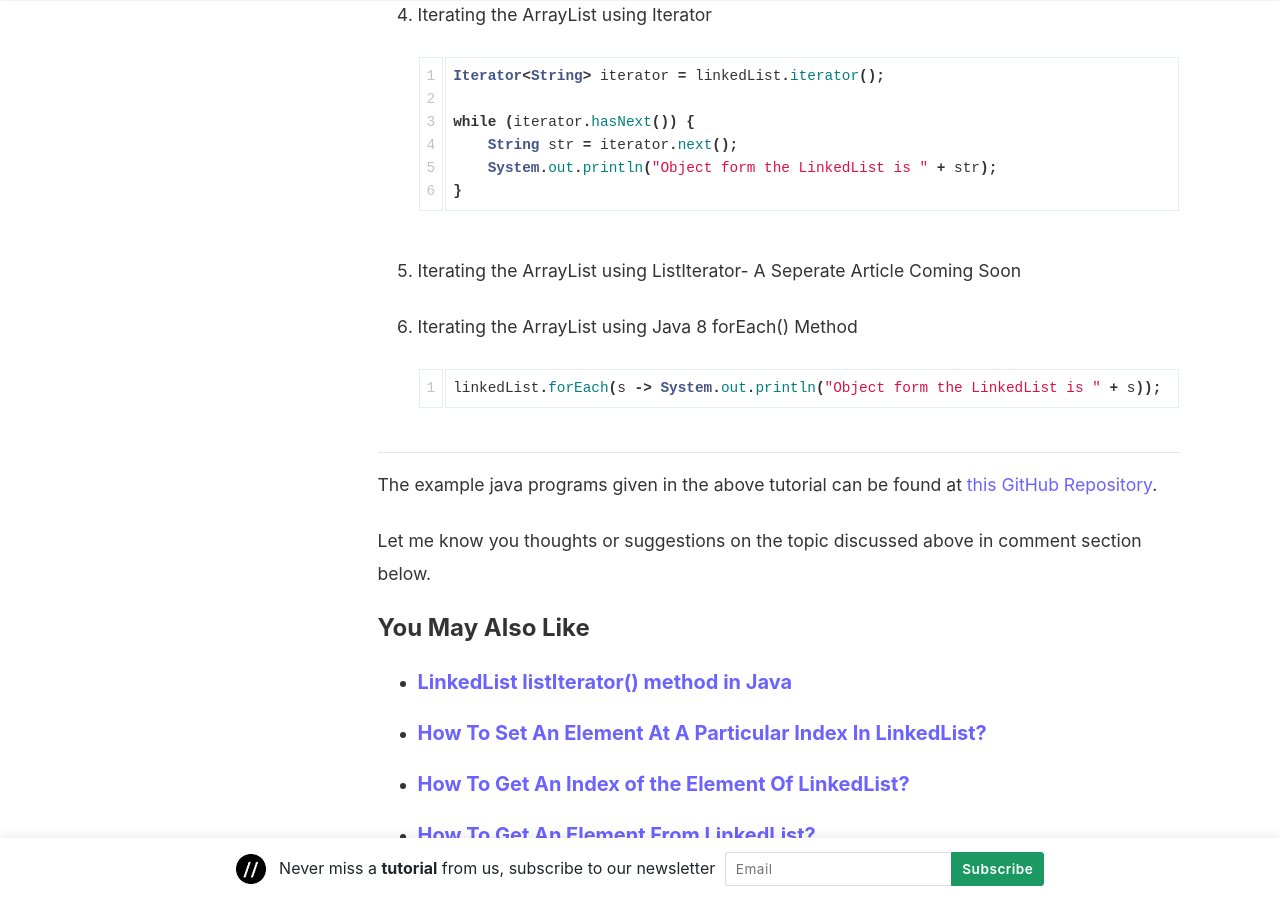
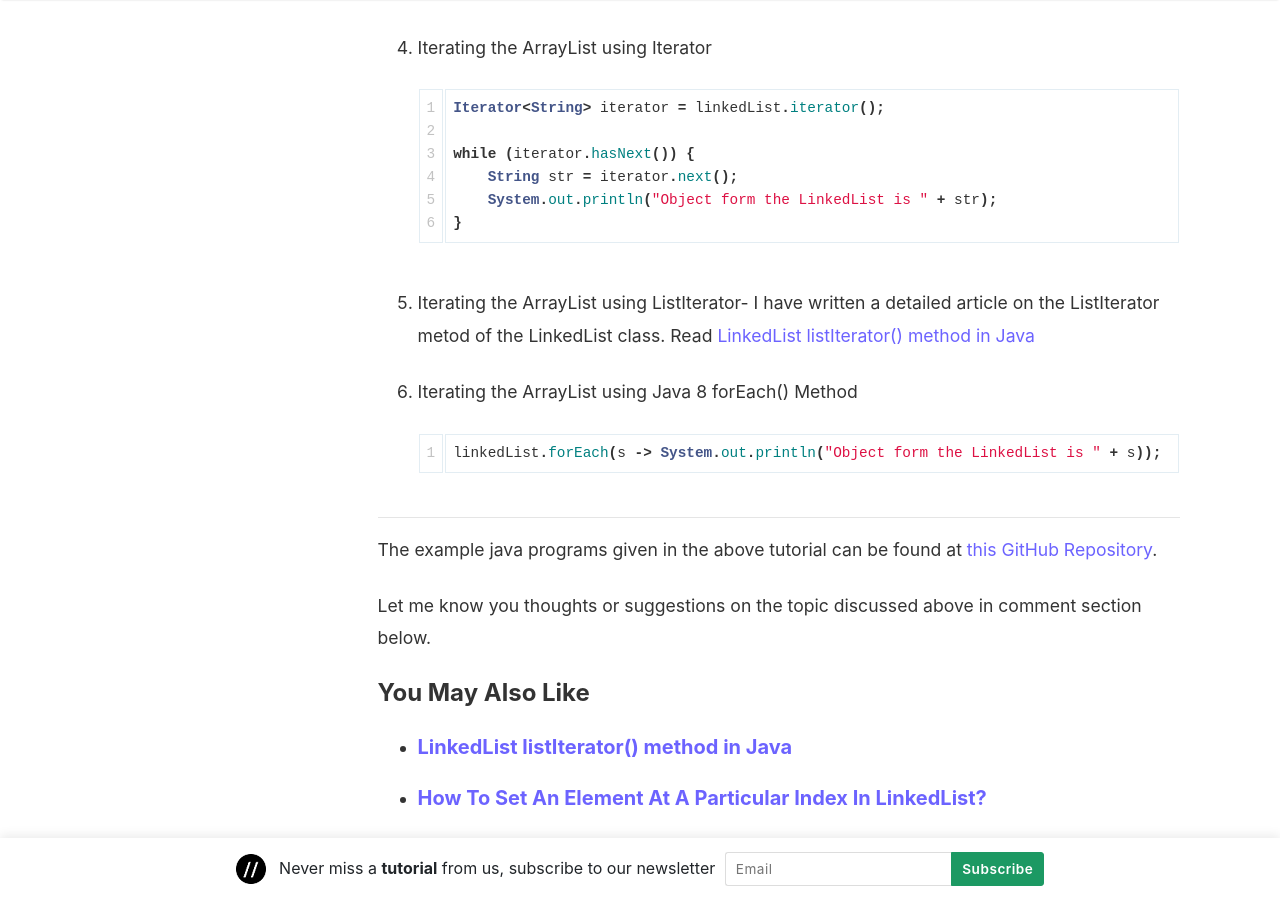
Before and after one commit to coderolls/coderolls-blog, a Jekyll site: the page built from _posts/collections/linkedlist/2022-02-15-iterate-linkedlist-in-java.md, in a window 1280 px wide and 900 px high, scrolled down 9641 px. Built offline with Jekyll 4.4.1, drawn with Linux system fonts in a browser that asks for light colours; nearby versions of some CDN libraries; comment, search, counter and statistics services are not loaded; some of the changed text lies outside the part shown.

Commit message:
Update iterate linkedlist blog

````diff
--- a/_posts/collections/linkedlist/2022-02-15-iterate-linkedlist-in-java.md
+++ b/_posts/collections/linkedlist/2022-02-15-iterate-linkedlist-in-java.md
@@ -286,7 +286,7 @@ Object form the LinkedList is Avocado
 
 ## 5. Iterate the LinkedList using ListIterator
 
-I will be wrting a seperate tutorial for the ListIterator method.
+I have written a detailed article on the ListIterator metod of the LinkedList class. Read [LinkedList listIterator() method in Java](https://coderolls.com/linkedlist-listiterator/)
 
 ## 6. Iterate the LinkedList using Java 8 forEach() Method
 
@@ -388,7 +388,7 @@ We can iterate over ArrayList using the following ways.
    }
    ```
 
-5. Iterating the ArrayList using ListIterator- A Seperate Article Coming Soon
+5. Iterating the ArrayList using ListIterator- I have written a detailed article on the ListIterator metod of the LinkedList class. Read [LinkedList listIterator() method in Java](https://coderolls.com/linkedlist-listiterator/)
 
 6. Iterating the ArrayList using Java 8 forEach() Method
 
````
